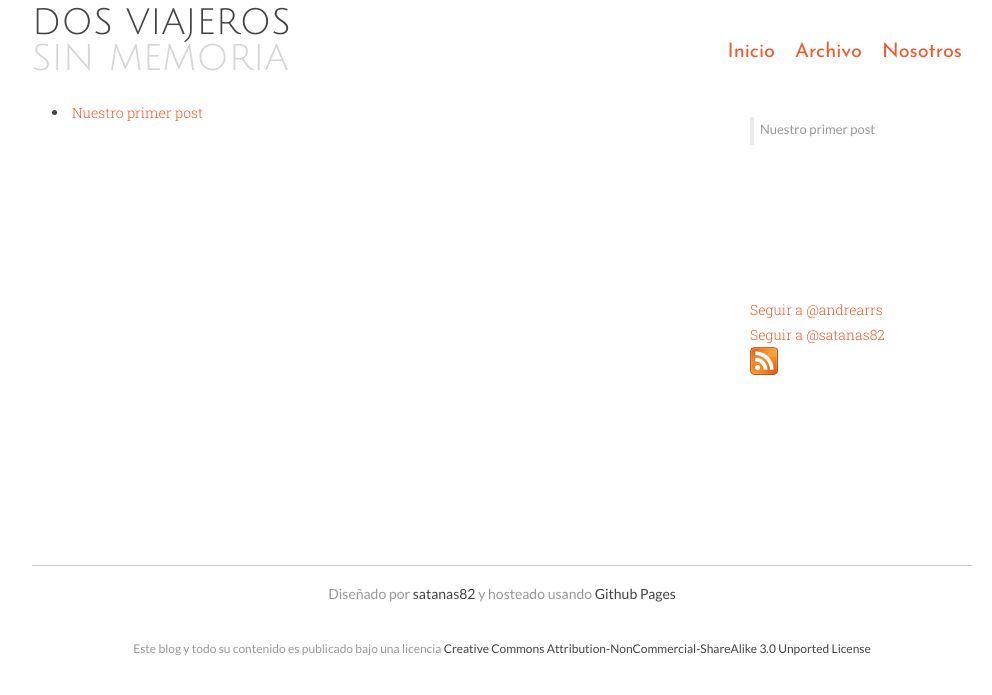
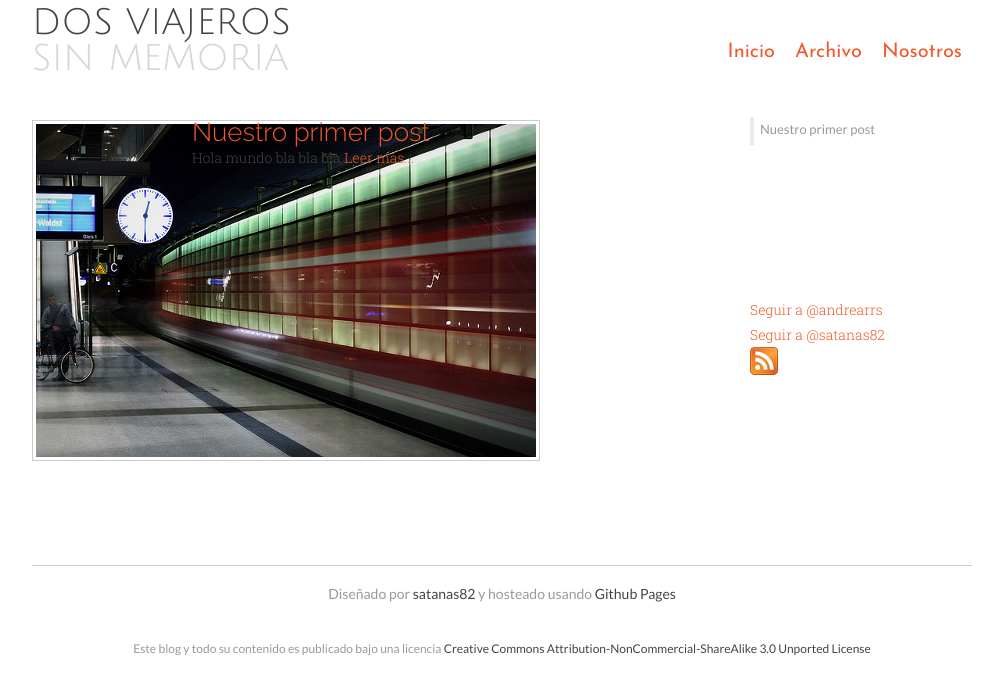
Before and after one commit to satanas/dosviajeros, a Jekyll site: the page built from index.html, in a window 1280 px wide. Shown: the top 695 px of the page, without its empty margins (138-1130 px from the left). Built offline with Jekyll 4.4.1, drawn with Linux system fonts in a browser that asks for light colours; Markdown is read by kramdown in place of the engine named in the settings; comment, search, counter and statistics services are not loaded.

Commit message:
Started work with index style

```diff
--- a/index.html
+++ b/index.html
@@ -2,10 +2,17 @@
 layout: default
 title: Dos viajeros sin memoria
 ---
-<ul>
 {% for post in site.posts %}
     {% unless post.draft %}
-    <li><a href="{{ post.url }}">{{ post.title }}</a></li>
+    <div class="preview">
+        <div class="featured-image">
+            <img src="http://satanas.github.io/dosviajeros/images/travel_memories.jpg" />
+        </div>
+        <div class="body">
+            <h1><a href="{{ post.url }}">{{ post.title }}</a></h1>
+            <p>Hola mundo bla bla bla <a class="read-more" href="{{ post.url }}">Leer más...</a></p>
+        </div>
+        <div class="clearfix"></div>
+    </div>
     {% endunless %}
 {% endfor %}
-</ul>
--- a/stylesheets/style.css
+++ b/stylesheets/style.css
@@ -9,6 +9,13 @@ body {
     font-size: 14px;
     line-height: 25px;
     color: #444;
+}
+
+h1 {
+    font-weight: 300;
+    font-size: 26px;
+    margin: 20px 0 0 0;
+    font-family: 'Raleway', sans-serif;
 }
 
 a {
@@ -34,14 +41,32 @@ blockquote {
     color: #666;
 }
 
+header {
+    margin-top: 10px;
+    /*border-bottom: 1px solid #666;*/
+}
+
+img {
+    margin: 20px auto;
+    border: 1px solid #ccc;
+    padding: 3px;
+    display: block;
+}
+
+img.with-label {
+    margin: 0px auto;
+}
+
+label.image-description {
+    display: block;
+    margin-bottom: 15px;
+    font-size: 11px;
+    text-align: center;
+}
+
 #wrapper {
     width: 940px;
     margin: 0 auto;
-}
-
-header {
-    margin-top: 10px;
-    /*border-bottom: 1px solid #666;*/
 }
 
 #blog-title, #blog-subtitle {
@@ -81,13 +106,6 @@ header {
     float: right;
 }
 
-#post h1 {
-    font-weight: 300;
-    font-size: 26px;
-    margin: 20px 0 0 0;
-    font-family: 'Raleway', sans-serif;
-}
-
 #post h2 {
     font-weight: 300;
     font-size: 13px;
@@ -108,22 +126,14 @@ header {
     color: #444;
 }
 
-img {
-    margin: 20px auto;
-    border: 1px solid #ccc;
-    padding: 3px;
-    display: block;
+.preview .featured-image {
+    width: 160px;
+    height: 160px;
+    float: left;
 }
 
-img.with-label {
-    margin: 0px auto;
-}
-
-label.image-description {
-    display: block;
-    margin-bottom: 15px;
-    font-size: 11px;
-    text-align: center;
+.preview .body {
+    float:left;
 }
 
 #sidebar {
```
